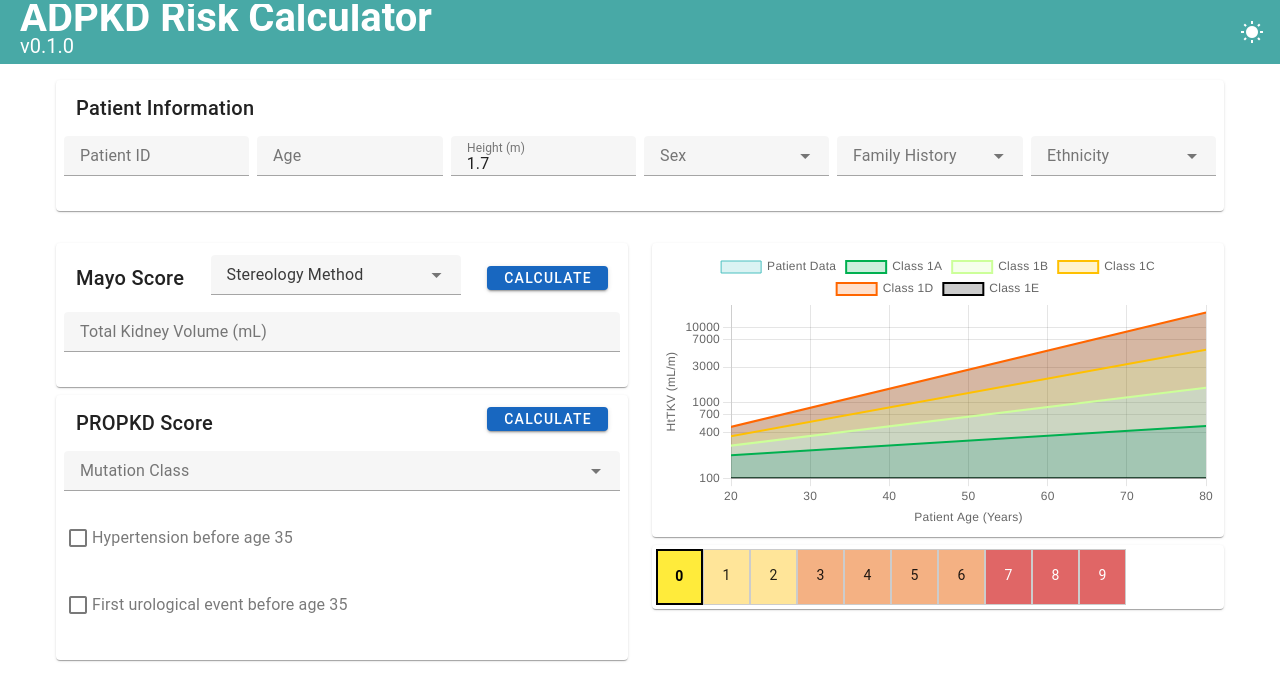
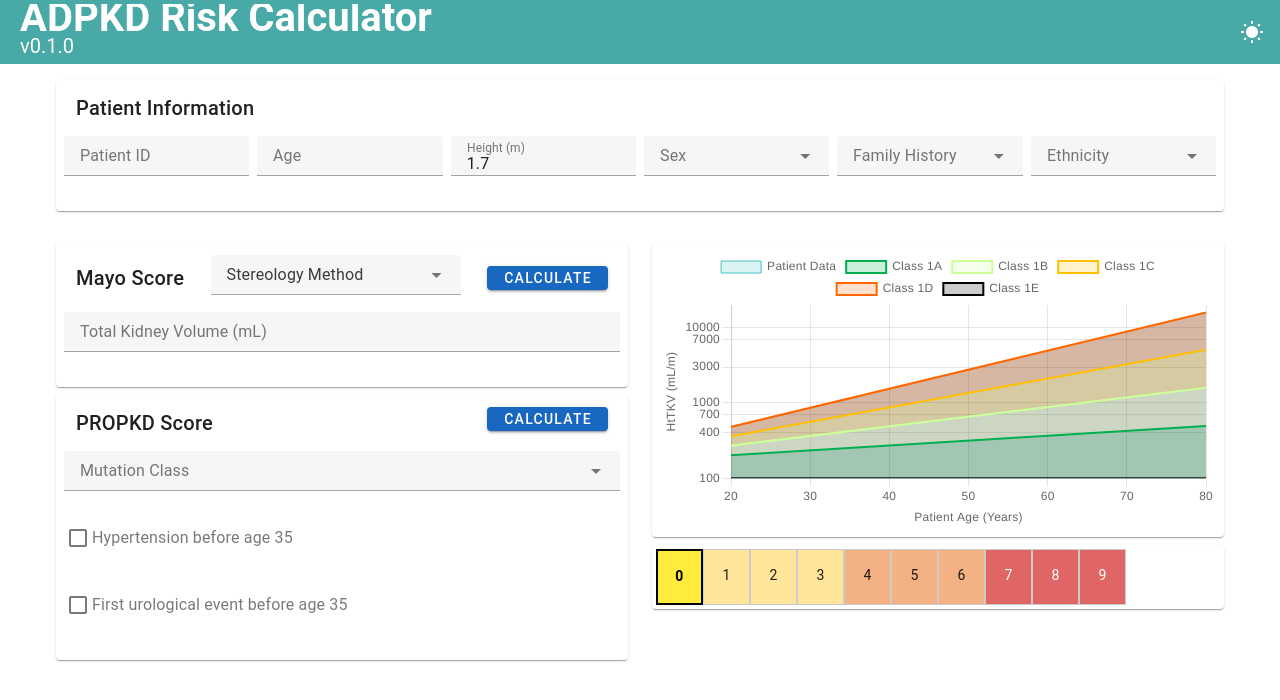
Before and after one commit to halbritter-lab/adpkd-risk, a Vue app: page / in a window 1280 px wide. Shown: the top 700 px of the page. Built offline with nearby package versions, Linux system fonts and the light colour scheme; what webfontloader would draw is missing.

Commit message:
refactor: Update PROPKDChart component to highlight cells with a value of 3 or lower

```diff
--- a/src/components/PROPKDChart.vue
+++ b/src/components/PROPKDChart.vue
@@ -45,7 +45,7 @@ export default {
     getCellStyle(cell) {
       if (cell.value === this.score) {
         return 'highlight-cell'; // Highlight style for current score
-      } else if (cell.value <= 2) {
+      } else if (cell.value <= 3) {
         return 'low-risk';
       } else if (cell.value >= 3 && cell.value <= 6) {
         return 'intermediate-risk';
```
